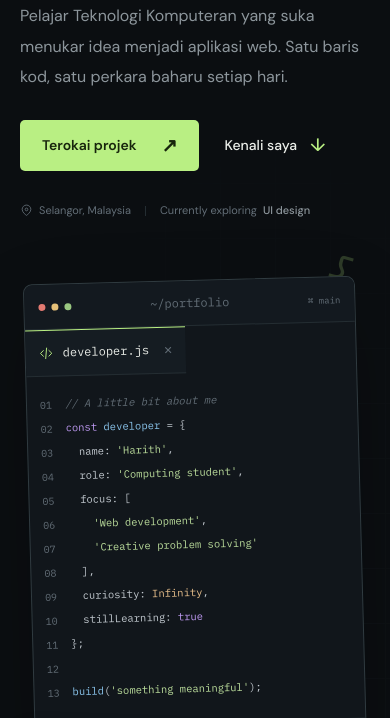
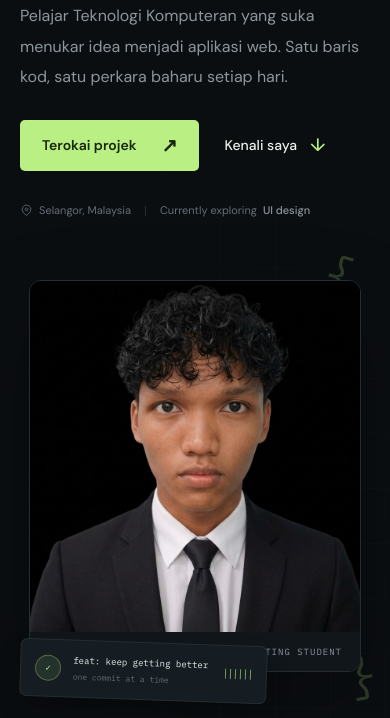
Before and after one commit to RyttDev/About-me, a plain HTML site: page index.html in a window 390 px wide. Shown: the part 353-1071 px from the top of the page. Drawn offline with Linux system fonts and the light colour scheme.

Commit message:
Show profile photo in portfolio hero

```diff
--- a/index.html
+++ b/index.html
@@ -56,6 +56,9 @@ body{font-size:17px;line-height:1.7}
 .contact-detail-label:has(.contact-icon){display:flex;align-items:center;gap:9px}.contact-icon{display:inline-flex;align-items:center;justify-content:center;flex:none;width:29px;height:29px;border:1px solid var(--line);border-radius:7px;color:var(--accent);transition:background .2s,border-color .2s}.contact-icon svg{width:17px;height:17px;display:block}.contact-detail:hover .contact-icon{border-color:var(--accent);background:var(--bg)}
 .contact-actions{min-width:min(100%,340px)}.contact-details{width:100%;display:grid;grid-template-columns:1fr 1fr;gap:10px}.contact-detail{min-width:0;display:flex;flex-direction:column;gap:6px;padding:14px 16px;border:1px solid var(--line);border-radius:6px;background:var(--surface);font-size:13px;line-height:1.45;overflow-wrap:anywhere;transition:border-color .2s,color .2s}.contact-detail:first-child{grid-column:1 / -1}.contact-detail:hover{border-color:var(--accent);color:var(--accent)}.contact-detail-label{font:10px var(--mono);letter-spacing:1px;color:var(--muted)}.contact-actions #share-button{border:1px solid var(--line);color:var(--text);background:transparent;font-size:12px;padding:10px 14px}.contact-actions #share-button:hover{border-color:var(--accent)}@media(max-width:370px){.contact-details{grid-template-columns:1fr}.contact-detail:first-child{grid-column:auto}}
 </style>
+<style>
+.hero-portrait{position:relative;margin:0;z-index:2;border:1px solid var(--line);border-radius:12px;overflow:hidden;background:#090b0d;box-shadow:0 28px 80px #0004;max-width:510px}.hero-portrait img{display:block;width:100%;height:clamp(340px,36vw,465px);object-fit:cover;object-position:center 35%}.hero-portrait figcaption{display:flex;justify-content:space-between;gap:10px;padding:14px 18px;background:var(--surface);color:var(--muted);font:10px var(--mono);letter-spacing:1px}.hero-portrait figcaption span:first-child{color:var(--accent)}.hero-visual>.code-window{display:none}.hero-visual .commit-badge{bottom:-14px;left:-22px}@media(max-width:700px){.hero-portrait{max-width:475px;margin:auto}.hero-portrait img{height:clamp(300px,90vw,420px)}.hero-portrait figcaption{font-size:9px}.hero-visual .commit-badge{left:0;bottom:-28px}}
+</style>
 </head>
 <body>
   <a class="skip-link" href="#main">Terus ke kandungan</a>
@@ -88,6 +91,7 @@ body{font-size:17px;line-height:1.7}
           <div class="hero-meta"><span><svg viewBox="0 0 24 24" fill="none" stroke="currentColor" stroke-width="1.6" aria-hidden="true"><path d="M20 10c0 6-8 11-8 11S4 16 4 10a8 8 0 1 1 16 0Z"/><circle cx="12" cy="10" r="2.5"/></svg> Selangor, Malaysia</span><span class="meta-divider"></span><span>Currently exploring <strong id="exploring">Laravel</strong></span></div>
         </div>
         <div class="hero-visual">
+          <figure class="hero-portrait"><img src="./muke%20formal.jpeg" alt="Gambar formal Harith" width="1194" height="896" fetchpriority="high"><figcaption><span>MUHAMMAD HARITH</span><span>COMPUTING STUDENT</span></figcaption></figure>
           <div class="code-window">
             <div class="window-bar"><div class="window-dots" aria-hidden="true"><i></i><i></i><i></i></div><span class="mono">~/portfolio</span><span class="window-branch mono">⌘ main</span></div>
             <div class="editor-tab mono"><svg viewBox="0 0 24 24" fill="none" stroke="currentColor" stroke-width="1.5" aria-hidden="true"><path d="m8 7-5 5 5 5m8-10 5 5-5 5m-3-14-2 18"/></svg> developer.js <span>×</span></div>
```
